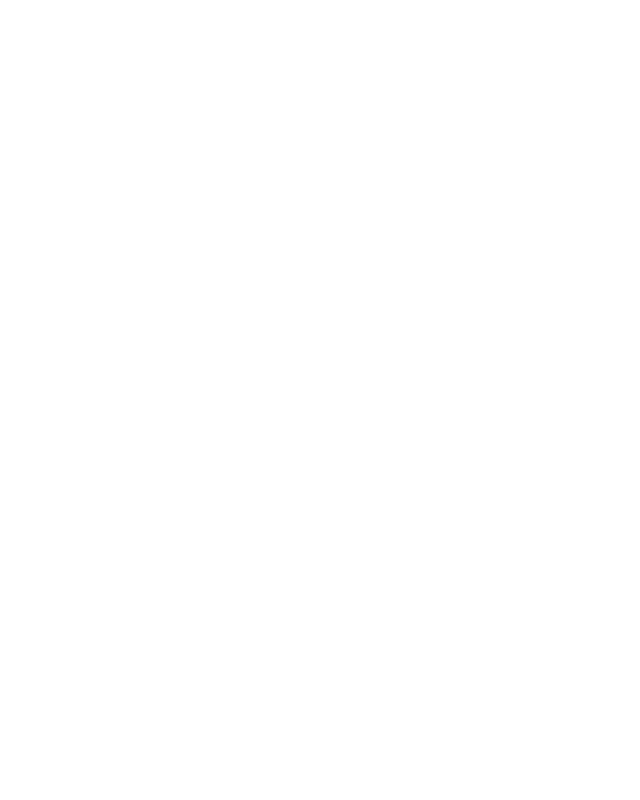
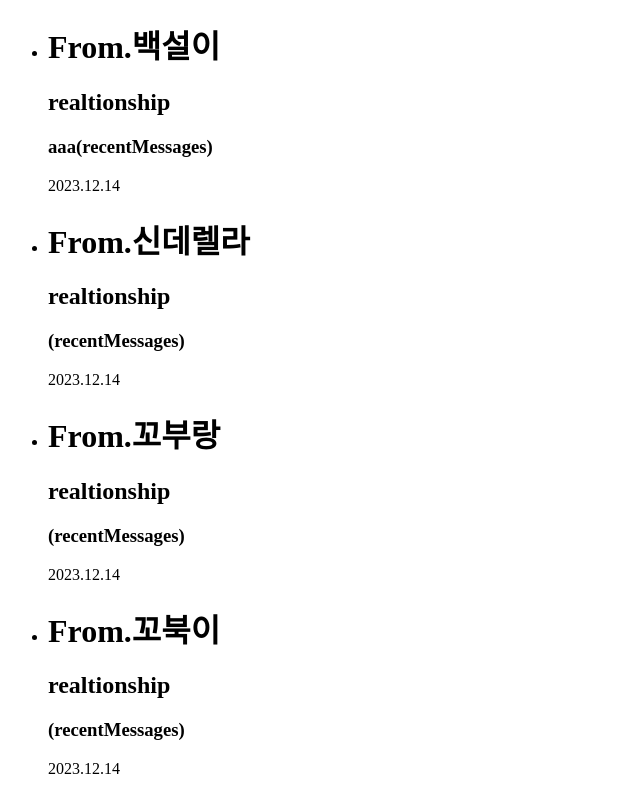
Before and after one commit to codeit-sprint2-team-12/team-12-rolling, a React (Create React App) app: page / in a window 1280 px wide. Shown: the top 800 px of the page, without its empty margins (0-640 px from the left). Built offline with nearby package versions, Linux system fonts and the light colour scheme; a web font is replaced by a local one.

Commit message:
feat: CardList(임시)컴포넌트 생성 후 mock데이터로 /post/{id}페이지 기능구현연습

```diff
--- a/src/App.js
+++ b/src/App.js
@@ -1,17 +1,13 @@
-import { useEffect, useState } from 'react';
-import GlobalStyle from './components/GlobalStyle';
+//import GlobalStyle from './components/GlobalStyle';
+//import { useEffect } from 'react';
+import CardList from './pages/CreateRecipientPage/CardList';
+import items from './pages/CreateRecipientPage/mock.json';
 
 function App() {
-  const [deletePage, setDeletePage] = useState(true);
-  const [add, setAdd] = useState(true);
-
-  const isDelete = () => {
-    setDeletePage((prev) => !prev);
-  };
-
   return (
     <div className="App">
-      <GlobalStyle />
+      {/* <GlobalStyle /> */}
+      <CardList items={items} />
     </div>
   );
 }
--- a/src/apis/apiRecipients.js
+++ b/src/apis/apiRecipients.js
@@ -75,4 +75,4 @@
   alert('삭제에 성공했습니다.');
 }
 
-export { getRecipients, getRecipientMessages, getRecipientReactions };
+export default { getRecipients, getRecipientMessages, getRecipientReactions };
--- a/src/components/TextField/TextEdit.jsx
+++ b/src/components/TextField/TextEdit.jsx
@@ -5,8 +5,8 @@
 const StyledEditorContainer = styled.div`
   border-radius: 10px;
   border: 2 solid red;
-  overflow: hidden; // Optional: Ensure content doesn't overflow the rounded corners
-  width: 72rem; // Adjust width as needed
+  overflow: hidden;
+  width: 72rem;
 `;
 
 const StyledReactQuill = styled(ReactQuill)`
--- /dev/null
+++ b/src/pages/CreateRecipientPage/CardList.jsx
@@ -0,0 +1,34 @@
+const formatDate = (value) => {
+  const date = new Date(value);
+  return `${date.getFullYear()}.${date.getMonth() + 1}.${date.getDate()}`;
+};
+
+function CardListItems({ item }) {
+  return (
+    <div>
+      <h1>From.{item.name}</h1>
+      <h2>realtionship </h2>
+      <h3>{item.recentMessages}(recentMessages)</h3>
+      <p>{formatDate(item.createdAt)}</p>
+    </div>
+  );
+}
+
+function CardList({ items }) {
+  console.log(items);
+  const { results } = items[0];
+
+  return (
+    <ul>
+      {results.map((item) => {
+        return (
+          <li>
+            <CardListItems item={item} />
+          </li>
+        );
+      })}
+    </ul>
+  );
+}
+
+export default CardList;
--- /dev/null
+++ b/src/pages/CreateRecipientPage/mock.json
@@ -0,0 +1,97 @@
+[
+  {
+    "count": 13,
+    "next": "https://rolling-api.vercel.app/2-12/recipients/?limit=8&offset=8",
+    "previous": null,
+    "results": [
+      {
+        "id": 1078,
+        "name": "백설이",
+        "backgroundColor": "green",
+        "backgroundImageURL": null,
+        "createdAt": "2023-12-14T13:45:18.722357Z",
+        "messageCount": 0,
+        "recentMessages": ["aaa"],
+        "reactionCount": 0,
+        "topReactions": []
+      },
+      {
+        "id": 1077,
+        "name": "신데렐라",
+        "backgroundColor": "purple",
+        "backgroundImageURL": null,
+        "createdAt": "2023-12-14T13:44:58.817244Z",
+        "messageCount": 0,
+        "recentMessages": [],
+        "reactionCount": 0,
+        "topReactions": []
+      },
+      {
+        "id": 1076,
+        "name": "꼬부랑",
+        "backgroundColor": "beige",
+        "backgroundImageURL": null,
+        "createdAt": "2023-12-14T13:44:44.951788Z",
+        "messageCount": 0,
+        "recentMessages": [],
+        "reactionCount": 0,
+        "topReactions": [{}]
+      },
+      {
+        "id": 1075,
+        "name": "꼬북이",
+        "backgroundColor": "blue",
+        "backgroundImageURL": null,
+        "createdAt": "2023-12-14T13:44:15.530626Z",
+        "messageCount": 0,
+        "recentMessages": [],
+        "reactionCount": 0,
+        "topReactions": []
+      },
+      {
+        "id": 1074,
+        "name": "파이리",
+        "backgroundColor": "blue",
+        "backgroundImageURL": null,
+        "createdAt": "2023-12-14T13:43:50.454971Z",
+        "messageCount": 0,
+        "recentMessages": [],
+        "reactionCount": 0,
+        "topReactions": []
+      },
+      {
+        "id": 1073,
+        "name": "룰루레몬",
+        "backgroundColor": "purple",
+        "backgroundImageURL": null,
+        "createdAt": "2023-12-14T13:43:31.765174Z",
+        "messageCount": 0,
+        "recentMessages": [],
+        "reactionCount": 0,
+        "topReactions": []
+      },
+      {
+        "id": 1072,
+        "name": "이유준",
+        "backgroundColor": "beige",
+        "backgroundImageURL": null,
+        "createdAt": "2023-12-14T13:43:10.787305Z",
+        "messageCount": 0,
+        "recentMessages": [],
+        "reactionCount": 0,
+        "topReactions": []
+      },
+      {
+        "id": 1071,
+        "name": "피카츄",
+        "backgroundColor": "green",
+        "backgroundImageURL": null,
+        "createdAt": "2023-12-14T13:42:50.697416Z",
+        "messageCount": 0,
+        "recentMessages": [],
+        "reactionCount": 0,
+        "topReactions": []
+      }
+    ]
+  }
+]
```
Also changed, not shown: src/components/TextField/Dropdown.jsx (+2 -9 lines), src/components/TextField/Input.jsx (+2 -9 lines).
